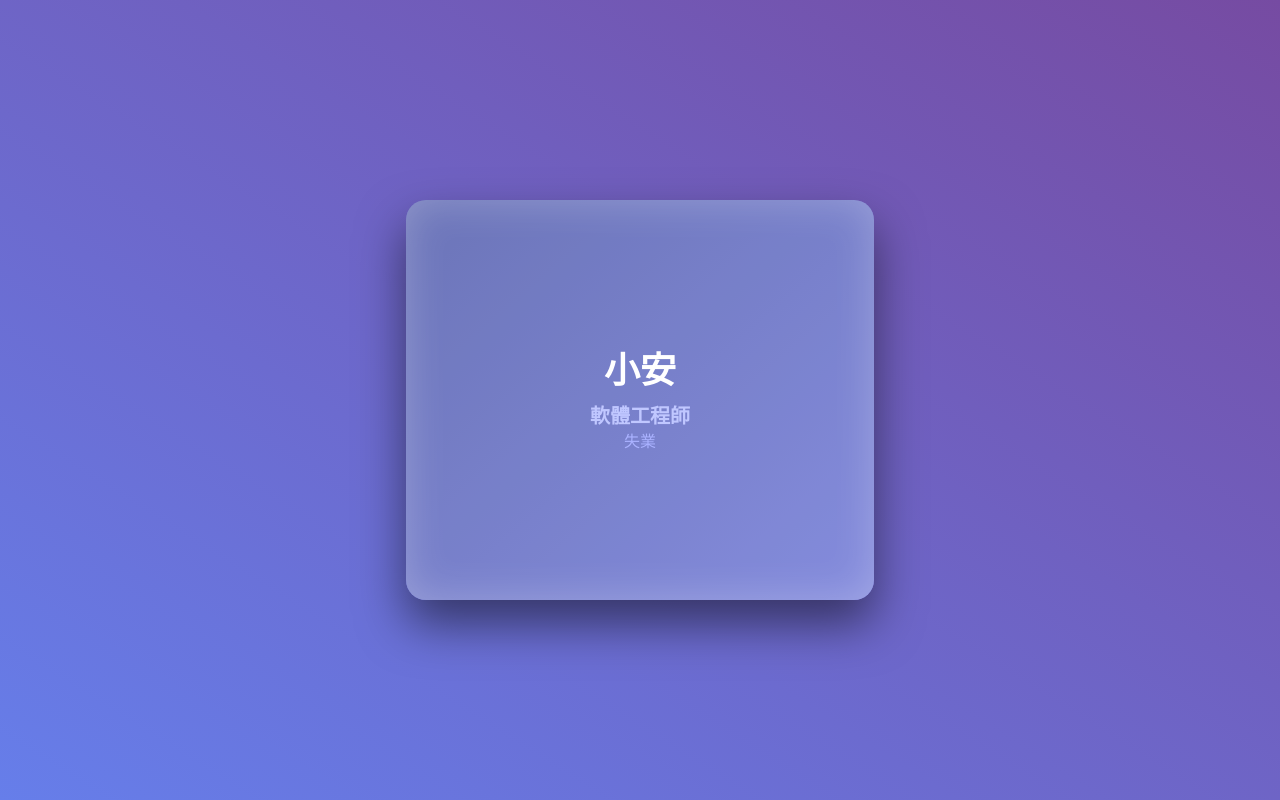
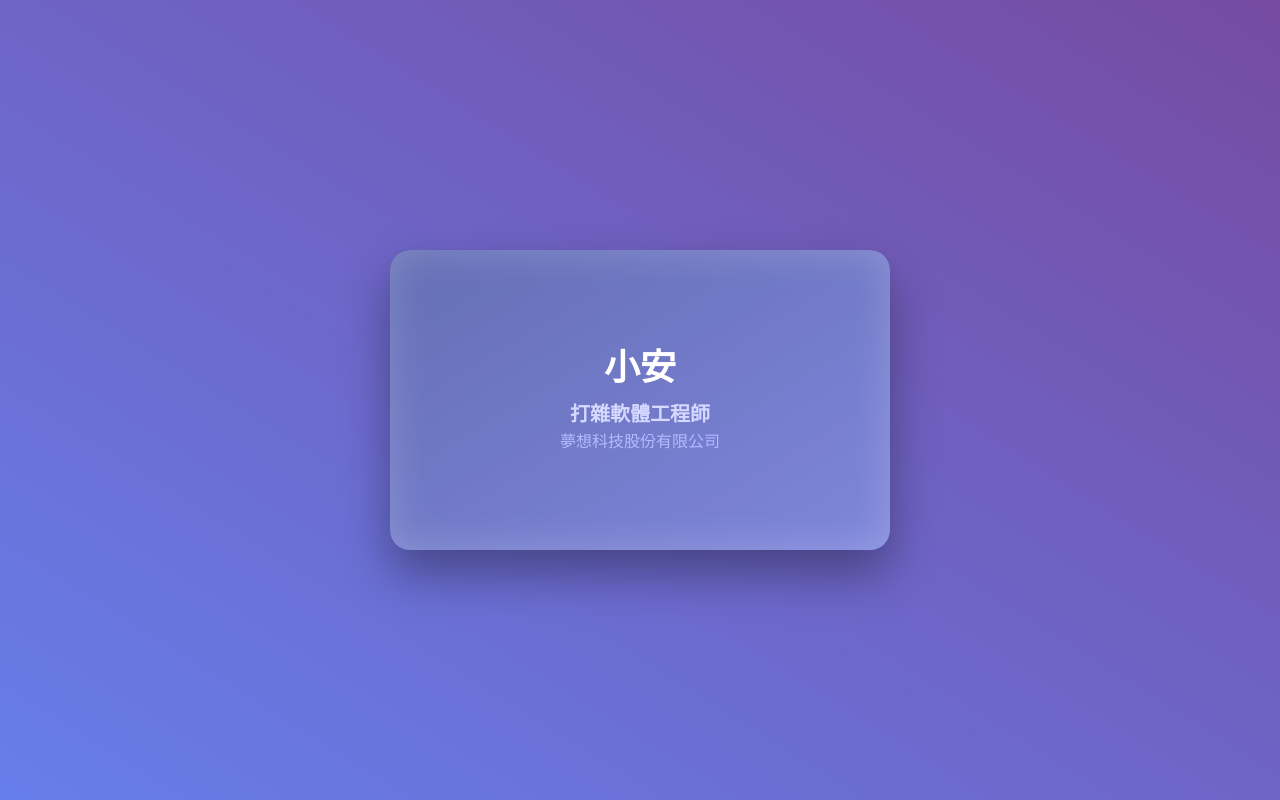
Before and after one commit to a920604a/my-business-card, a React (Vite) app: page / in a window 1280 px wide. Built offline with nearby package versions, Linux system fonts and the light colour scheme.

Commit message:
fix: update README and data.json with accurate personal information and enhance App component styles

```diff
--- a/public/data.json
+++ b/public/data.json
@@ -1,10 +1,10 @@
 {
     "name": "小安",
-    "title": "軟體工程師",
-    "company": "失業",
+    "title": "打雜軟體工程師",
+    "company": "夢想科技股份有限公司",
     "phone": "0912-345-678",
-    "email": "自己猜@gmail.com",
-    "website": "https://目前沒有錢host",
-    "linkedin": "https://這是什麼東西",
-    "github": "https://github.com/a920604a/"
+    "email": "an@example.com",
+    "linkedin": "https://linkedin.com/in/example",
+    "github": "https://github.com/a920604a",
+    "website": "https://an.dev"
 }
--- a/src/App.jsx
+++ b/src/App.jsx
@@ -14,21 +14,23 @@ import ReactQRCode from "react-qr-code";
 
 const flipStyles = {
   perspective: "1200px",
+  touchAction: "manipulation",
 };
 
 const cardStyles = {
   width: "100%",
   maxWidth: "500px",
-  height: { base: "280px", md: "350px", lg: "400px" },
+  aspectRatio: "5 / 3", // 保持名片比例
   margin: "0 auto",
   position: "relative",
   cursor: "pointer",
   transformStyle: "preserve-3d",
-  transition: "transform 0.7s cubic-bezier(0.4, 0, 0.2, 1)",
-  boxShadow: "0 24px 48px rgba(0,0,0,0.5)",
+  transition: "transform 0.7s ease-in-out",
+  boxShadow: "0 24px 48px rgba(0,0,0,0.35)",
   borderRadius: "20px",
   bgGradient: "linear(to-br, #4c57a9, #6a73d6)",
   userSelect: "none",
+  overflow: "hidden",
 };
 
 const faceStyles = {
@@ -36,7 +38,7 @@ const faceStyles = {
   width: "100%",
   height: "100%",
   borderRadius: "20px",
-  padding: "28px 32px",
+  padding: { base: "24px", md: "32px" },
   display: "flex",
   flexDirection: "column",
   justifyContent: "center",
@@ -65,16 +67,17 @@ export default function App() {
   return (
     <ChakraProvider>
       <Flex
-        height="100vh"
+        minH="100vh"
         bgGradient="linear(to-tr, #667eea, #764ba2)"
         fontFamily="'Noto Sans TC', sans-serif"
         color="white"
         align="center"
         justify="center"
+        px={4}
         userSelect="none"
         sx={{ WebkitTapHighlightColor: "transparent" }}
       >
-        <Box sx={flipStyles} w="100vw" maxW="500px" px={4}>
+        <Box sx={flipStyles} w="100%" maxW="500px">
           <Box
             sx={cardStyles}
             onClick={() => setFlipped(!flipped)}
@@ -82,32 +85,25 @@ export default function App() {
             tabIndex={0}
             aria-pressed={flipped}
             onKeyDown={(e) => {
-              if (e.key === "Enter" || e.key === " ") {
-                setFlipped(!flipped);
-              }
+              if (e.key === "Enter" || e.key === " ") setFlipped(!flipped);
             }}
-            title="點擊翻轉名片"
             transform={flipped ? "rotateY(180deg)" : "none"}
           >
             {/* 正面 */}
             <Box
               sx={faceStyles}
-              bg="rgba(255, 255, 255, 0.18)"
-              boxShadow="inset 0 0 40px rgba(255,255,255,0.25)"
+              bg="rgba(255, 255, 255, 0.14)"
+              boxShadow="inset 0 0 40px rgba(255,255,255,0.2)"
               color="white"
-              fontWeight="700"
-              fontSize="28px"
               textAlign="center"
-              lineHeight="1.2"
-              overflowWrap="break-word"
             >
               <Heading as="h1" size="xl" mb={3}>
                 {data.name}
               </Heading>
-              <Heading as="h3" size="md" mb={1} fontWeight="600" color="#c0c7ff">
+              <Heading as="h3" size="md" mb={1} fontWeight="600" color="#d5d9ff">
                 {data.title}
               </Heading>
-              <Text fontSize="md" fontWeight="400" color="#aab2ff">
+              <Text fontSize="md" fontWeight="400" color="#b3baff">
                 {data.company}
               </Text>
             </Box>
@@ -115,65 +111,53 @@ export default function App() {
             {/* 背面 */}
             <Box
               sx={faceStyles}
-              bg="rgba(255, 255, 255, 0.15)"
-              boxShadow="inset 0 0 40px rgba(0,0,0,0.35)"
+              bg="rgba(255, 255, 255, 0.08)"
+              boxShadow="inset 0 0 40px rgba(0,0,0,0.4)"
               transform="rotateY(180deg)"
               color="#eaeaff"
               fontSize="16px"
               justifyContent="space-between"
               gap={4}
-              overflowWrap="break-word"
             >
-              <Box display="flex" flexDirection="column" gap={4}>
-                <CopyButton label={`複製電話 ${data.phone}`} text={data.phone} icon="📞" bg="transparent" />
-<CopyButton label={`複製電子郵件 ${data.email}`} text={data.email} icon="📧" bg="transparent" />
-
-                <Flex justify="center" gap={5} fontSize="16px">
+              <Box display="flex" flexDirection="column" gap={3}>
+                <CopyButton label={`複製電話 ${data.phone}`} text={data.phone} icon="📞" />
+                <CopyButton label={`複製電子郵件 ${data.email}`} text={data.email} icon="📧" />
+                <Flex justify="center" gap={4} fontSize="16px" flexWrap="wrap">
+                  {[
+                    { label: "LinkedIn", href: data.linkedin },
+                    { label: "GitHub", href: data.github },
+                  ].map(({ label, href }) => (
                     <Link
-                    href={data.linkedin}
+                      key={label}
+                      href={href}
                       isExternal
-                    bg="rgba(255,255,255,0.2)"
                       px={4}
                       py={2}
                       borderRadius="16px"
                       fontWeight="700"
                       color="#9faeff"
+                      bg="rgba(255,255,255,0.2)"
                       _hover={{ bg: "rgba(255,255,255,0.35)" }}
                       onClick={(e) => e.stopPropagation()}
-                    userSelect="text"
                       boxShadow="0 3px 8px rgba(255,255,255,0.2)"
                     >
-                    LinkedIn
+                      {label}
                     </Link>
-                  <Link
-                    href={data.github}
-                    isExternal
-                    bg="rgba(255,255,255,0.2)"
-                    px={4}
-                    py={2}
-                    borderRadius="16px"
-                    fontWeight="700"
-                    color="#9faeff"
-                    _hover={{ bg: "rgba(255,255,255,0.35)" }}
-                    onClick={(e) => e.stopPropagation()}
-                    userSelect="text"
-                    boxShadow="0 3px 8px rgba(255,255,255,0.2)"
-                  >
-                    GitHub
-                  </Link>
+                  ))}
                 </Flex>
               </Box>
 
+              <Box mt={2} textAlign="center">
                 <Box
-                mt={2}
-                display="flex"
-                flexDirection="column"
-                alignItems="center"
-                gap={2}
-                userSelect="none"
+                  mx="auto"
+                  maxW={{ base: "120px", md: "160px" }}
+                  p={2}
+                  bg="white"
+                  borderRadius="16px"
                 >
-                <ReactQRCode value={data.website} size={160} />
-                <Text fontSize="sm" color="#b0b6ffcc" m={0}>
+                  <ReactQRCode value={data.website} size={128} />
+                </Box>
+                <Text fontSize="sm" color="#b0b6ffcc" mt={2}>
                   掃描訪問我的網站
                 </Text>
               </Box>
@@ -185,7 +169,7 @@ export default function App() {
   );
 }
 
-function CopyButton({ label, text, icon, bg }) {
+function CopyButton({ label, text, icon }) {
   const { hasCopied, onCopy } = useClipboard(text);
 
   return (
@@ -195,19 +179,19 @@ function CopyButton({ label, text, icon, bg }) {
         onCopy();
         alert(`已複製：${text}`);
       }}
-      bg={bg ?? "#5667c9"}
-      _active={{ bg: bg ? bg : "#3f4f9c" }}
-      boxShadow={bg ? "none" : "0 6px 12px rgba(86,103,201,0.5)"}
+      bg="#5667c9"
+      _active={{ bg: "#3f4f9c" }}
+      boxShadow="0 6px 12px rgba(86,103,201,0.5)"
       borderRadius="10px"
       fontSize="18px"
       fontWeight="700"
       textAlign="left"
       p="14px 20px"
-      maxW="100%"
       whiteSpace="normal"
       wordBreak="break-word"
-      _hover={{ bg: bg ? bg : "#4559b3" }}
+      _hover={{ bg: "#4559b3" }}
       aria-label={label}
+      width="100%"
     >
       <Box as="span" mr={2}>
         {icon}
```
Also changed, not shown: 1 other file (tests, documents, lock files or other folders). Lines whose indentation alone changed are shown as unchanged.
